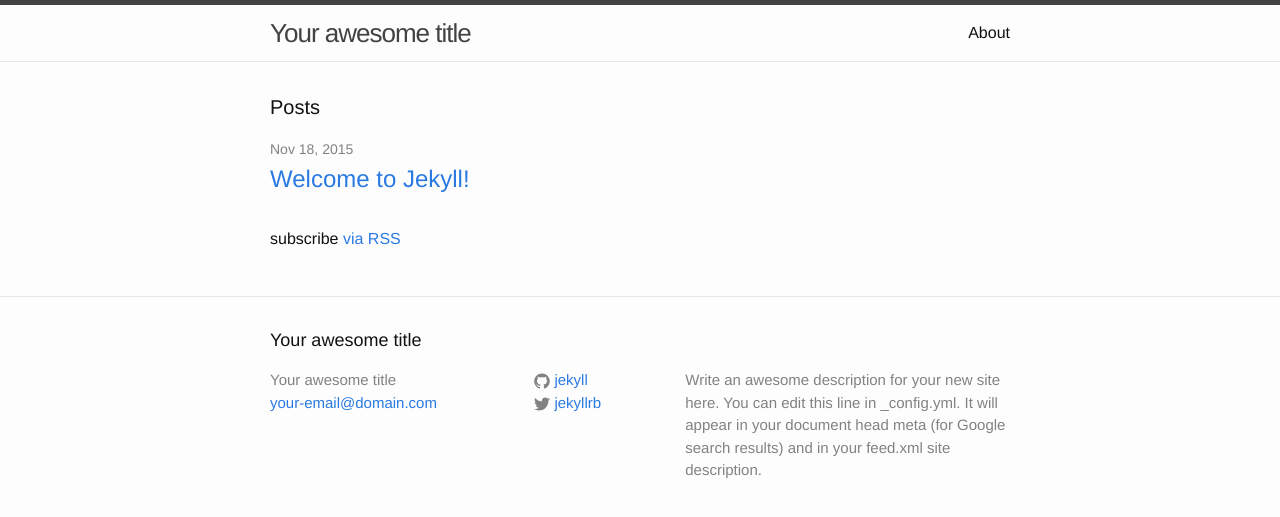
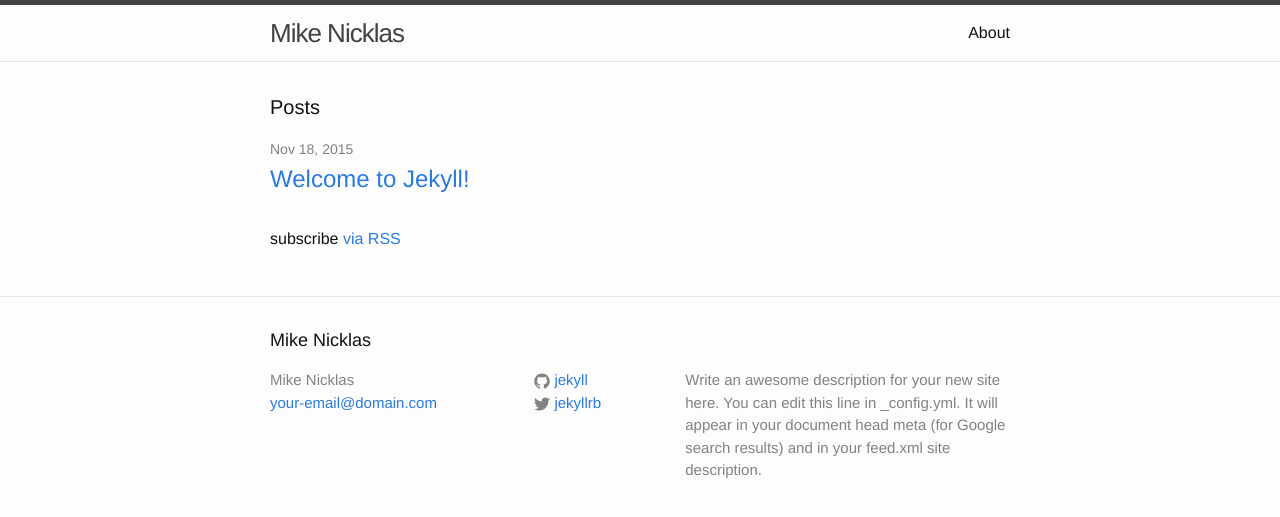
Before and after one commit to mikenicklas/mikenicklas.github.io, a Jekyll site: the page built from index.html, in a window 1280 px wide. Shown: the top 517 px of the page. Built offline with Jekyll 4.4.1, drawn with Linux system fonts in a browser that asks for light colours.

Commit message:
Update site title in config

```diff
--- a/_config.yml
+++ b/_config.yml
@@ -6,7 +6,7 @@
 # 'jekyll serve'. If you change this file, please restart the server process.
 
 # Site settings
-title: Your awesome title
+title: Mike Nicklas
 email: your-email@domain.com
 description: > # this means to ignore newlines until "baseurl:"
   Write an awesome description for your new site here. You can edit this
```
